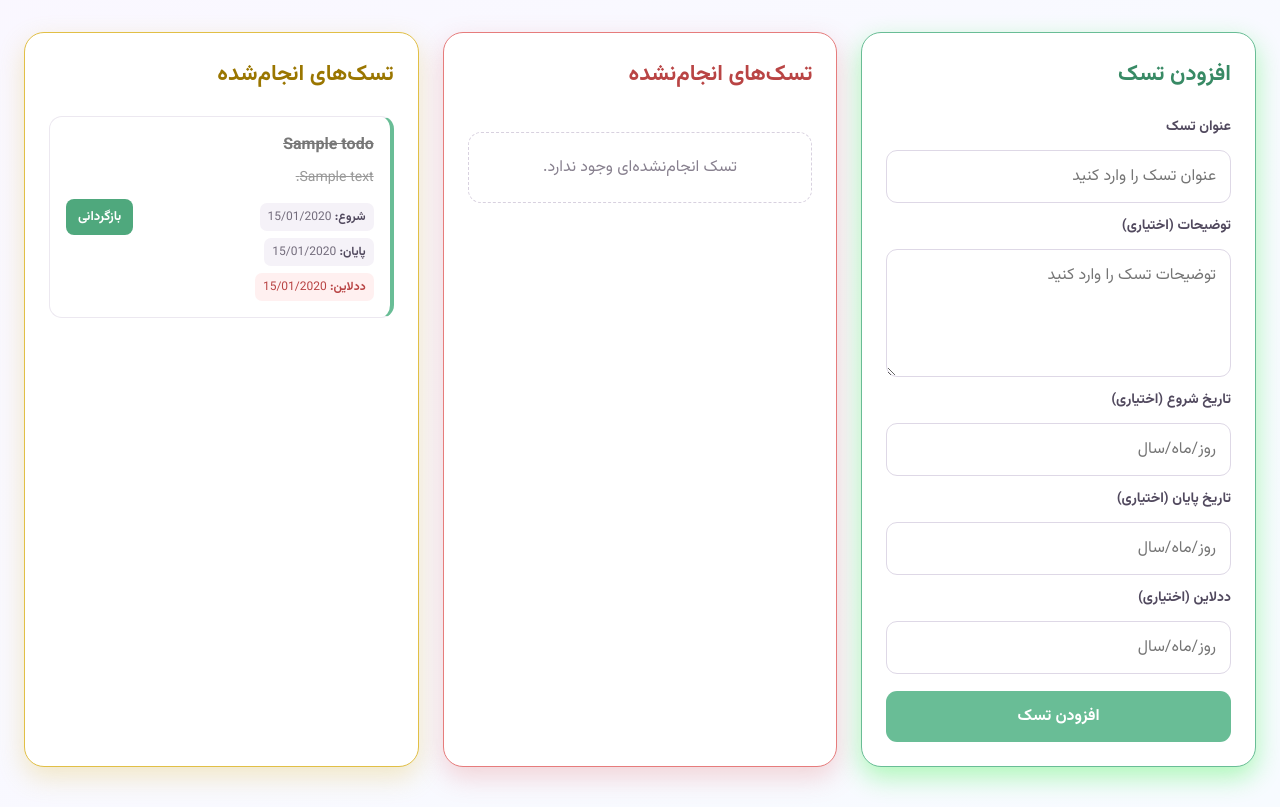
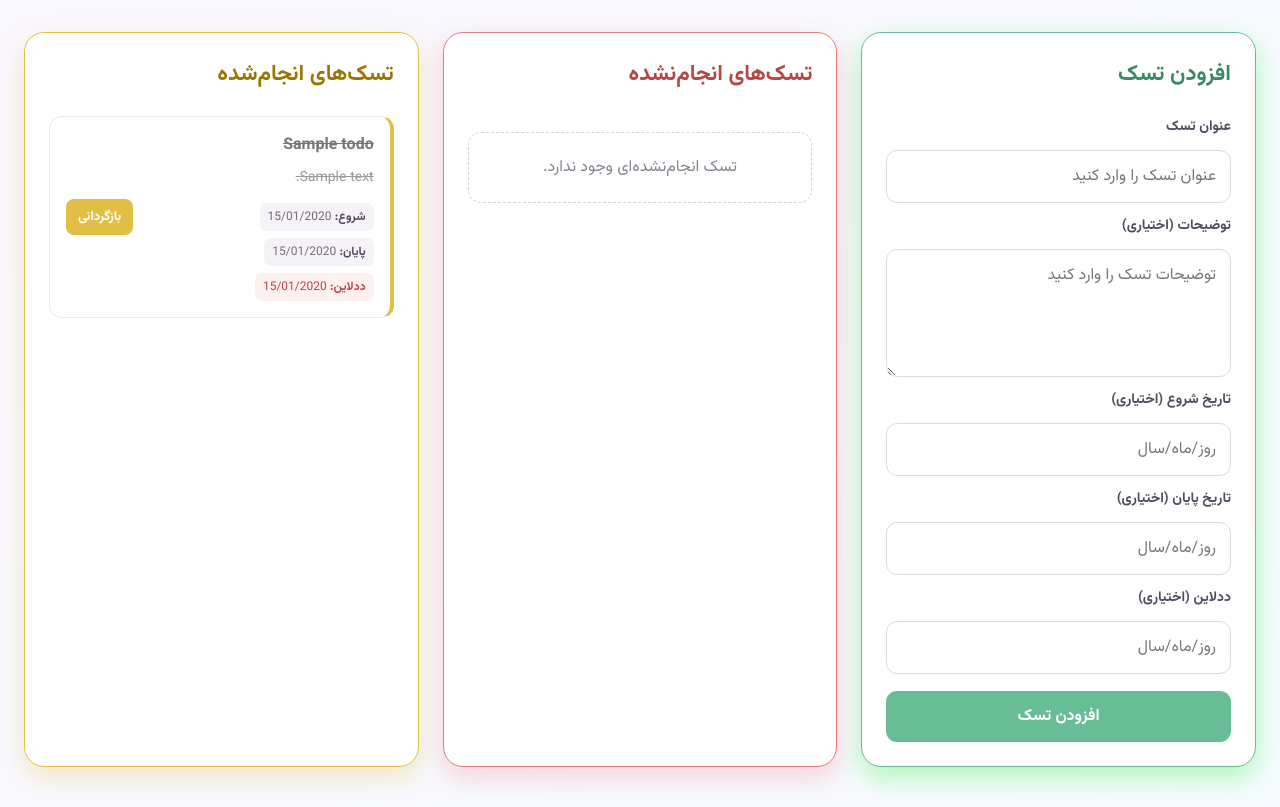
Before and after one commit to farnamrajabi028-cpu/Todoapp, a Django app: page / in a window 1280 px wide. Shown: the part 131-938 px from the top of the page. Run offline with Django 5.2, Linux system fonts and the light colour scheme; tables that the repository leaves empty hold one stand-in row (values such as "Sample post").

Commit message:
Update CSS styles

```diff
--- a/todoapplication/static/todoapplication/style.css
+++ b/todoapplication/static/todoapplication/style.css
@@ -192,7 +192,7 @@ textarea {
 }
 
 .completed-card {
-    border-right: 4px solid #69bd96;
+    border-right: 4px solid #e1bf46;
 }
 
 .completed-card h3 {
@@ -230,11 +230,11 @@ textarea {
 }
 
 .undo-button {
-    background: #4fa87d;
+    background: #e1bf46;
 }
 
 .undo-button:hover {
-    background: #388c65;
+    background: #9a7600;
 }
 
 .task-dates {
```
